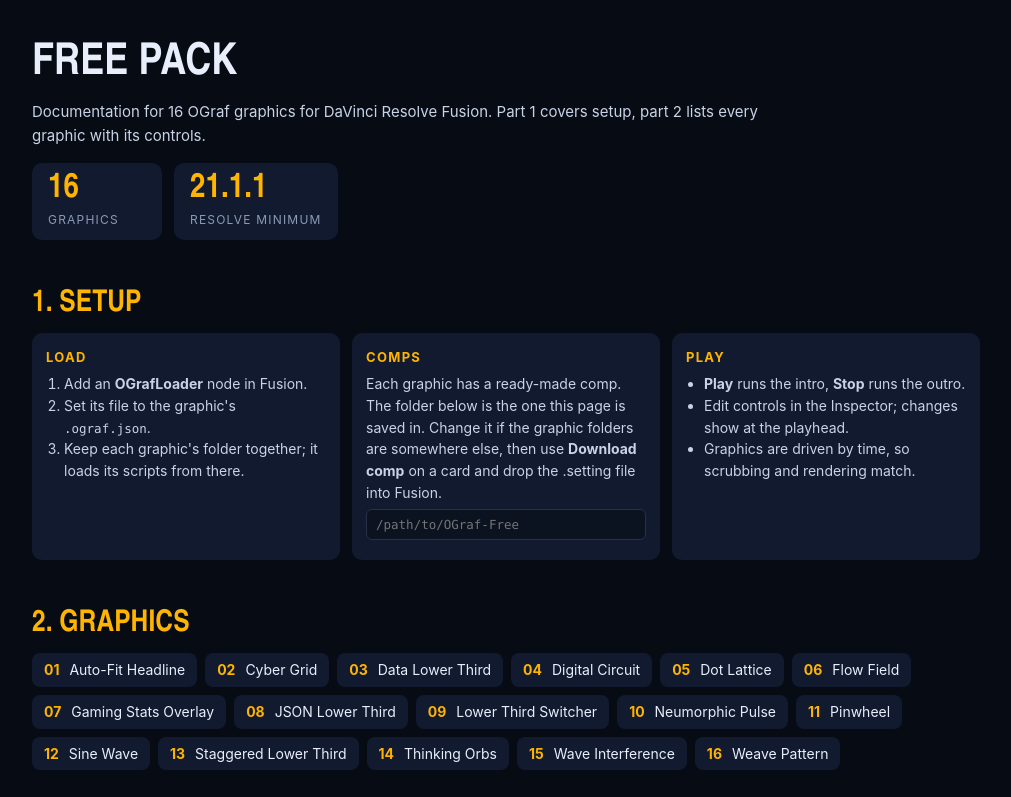
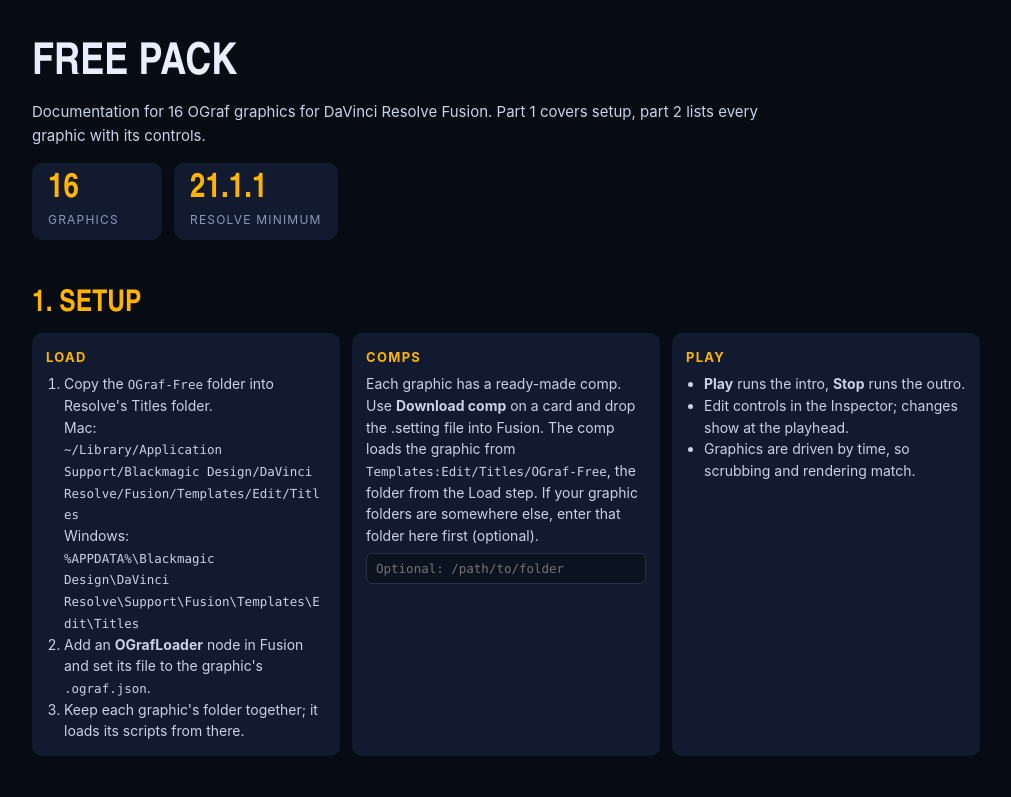
Before and after one commit to native-newmedia/ograf-free-pack, a plain HTML site: page docs/index.html in a window 1280 px wide. Shown: the top 797 px of the page, without its empty margins (134-1145 px from the left). Drawn offline with Linux system fonts and the light colour scheme.

Commit message:
Docs page: Download comp works without a folder path (defaults to Templates:Edit/Titles/OGraf-Free), folder field optional
Co-Authored-By: Claude Sonnet 5.5 <noreply@anthropic.com>
Claude-Session: https://claude.ai/code/session_01XBNH4GHqoYp9K8VX13ikTR

```diff
--- a/docs/index.html
+++ b/docs/index.html
@@ -49,8 +49,8 @@ th{color:var(--mut);font-weight:600} td.d{color:var(--mut)}
 
 <h2 class="sec">1. Setup</h2>
 <div class="grid2">
-<div class="box"><h4>Load</h4><ol><li>Add an <b>OGrafLoader</b> node in Fusion.</li><li>Set its file to the graphic's <code>.ograf.json</code>.</li><li>Keep each graphic's folder together; it loads its scripts from there.</li></ol></div>
-<div class="box"><h4>Comps</h4><p style="margin:0;color:#C9D3E6">Each graphic has a ready-made comp. The folder below is the one this page is saved in. Change it if the graphic folders are somewhere else, then use <b>Download comp</b> on a card and drop the .setting file into Fusion.</p><input id="root" type="text" placeholder="/path/to/OGraf-Free" spellcheck="false"><p id="rootmsg" style="margin:8px 0 0;color:#FFB400;display:none">Enter the folder that holds the graphic folders first.</p></div>
+<div class="box"><h4>Load</h4><ol><li>Copy the <code>OGraf-Free</code> folder into Resolve's Titles folder. <br>Mac:<br><code style="overflow-wrap:anywhere">~/Library/Application Support/Blackmagic Design/DaVinci Resolve/Fusion/Templates/Edit/Titles</code><br>Windows:<br><code style="overflow-wrap:anywhere">%APPDATA%\Blackmagic Design\DaVinci Resolve\Support\Fusion\Templates\Edit\Titles</code></li><li>Add an <b>OGrafLoader</b> node in Fusion and set its file to the graphic's <code>.ograf.json</code>.</li><li>Keep each graphic's folder together; it loads its scripts from there.</li></ol></div>
+<div class="box"><h4>Comps</h4><p style="margin:0;color:#C9D3E6">Each graphic has a ready-made comp. Use <b>Download comp</b> on a card and drop the .setting file into Fusion. The comp loads the graphic from <code>Templates:Edit/Titles/OGraf-Free</code>, the folder from the Load step. If your graphic folders are somewhere else, enter that folder here first (optional).</p><input id="root" type="text" placeholder="Optional: /path/to/folder" spellcheck="false"></div>
 <div class="box"><h4>Play</h4><ul><li><b>Play</b> runs the intro, <b>Stop</b> runs the outro.</li><li>Edit controls in the Inspector; changes show at the playhead.</li><li>Graphics are driven by time, so scrubbing and rendering match.</li></ul></div>
 </div>
 
@@ -207,26 +207,16 @@ th{color:var(--mut);font-weight:600} td.d{color:var(--mut)}
 (function () {
   var COMPS = JSON.parse(document.getElementById('comps').textContent);
   var TOKEN = "@@PACK@@/";
-  var DEFAULT_BASE = 'Templates:Edit/Titles/OGraf-Free';   // the GitHub page sets this to the Templates: path
-  var AUTOFILL = false;     // the GitHub page turns this off
-  var root = document.getElementById('root'), msg = document.getElementById('rootmsg');
-  function pageDir() {
-    if (!AUTOFILL || location.protocol !== 'file:') return '';
-    var p; try { p = decodeURIComponent(location.pathname); } catch (e) { return ''; }
-    if (/^\/[A-Za-z]:/.test(p)) p = p.slice(1);
-    else if (location.host) p = '//' + location.host + p;
-    return p.replace(/\/[^\/]*$/, '');
-  }
-  var KEY = 'ograf-root-' + (pageDir() || 'web');
+  var DEFAULT_BASE = "Templates:Edit/Titles/OGraf-Free";   // used when the folder field is empty
+  var root = document.getElementById('root');
+  var KEY = 'ograf-root-' + "OGraf-Free";
   try { root.value = localStorage.getItem(KEY) || ''; } catch (e) {}
-  if (!root.value) root.value = pageDir();
-  root.addEventListener('input', function () { msg.style.display = 'none'; try { localStorage.setItem(KEY, root.value); } catch (e) {} });
+  root.addEventListener('input', function () { try { localStorage.setItem(KEY, root.value); } catch (e) {} });
   document.addEventListener('click', function (ev) {
     var b = ev.target.closest('button.dl'); if (!b) return;
     var text = COMPS[b.dataset.comp];
     var base = root.value.trim().split(String.fromCharCode(92)).join('/') || DEFAULT_BASE;
     while (base.endsWith('/')) base = base.slice(0, -1);
-    if (!base) { msg.style.display = 'block'; root.focus(); return; }
     text = text.split(TOKEN).join(base + '/');
     var a = document.createElement('a');
     a.href = URL.createObjectURL(new Blob([text], { type: 'text/plain' }));
```
